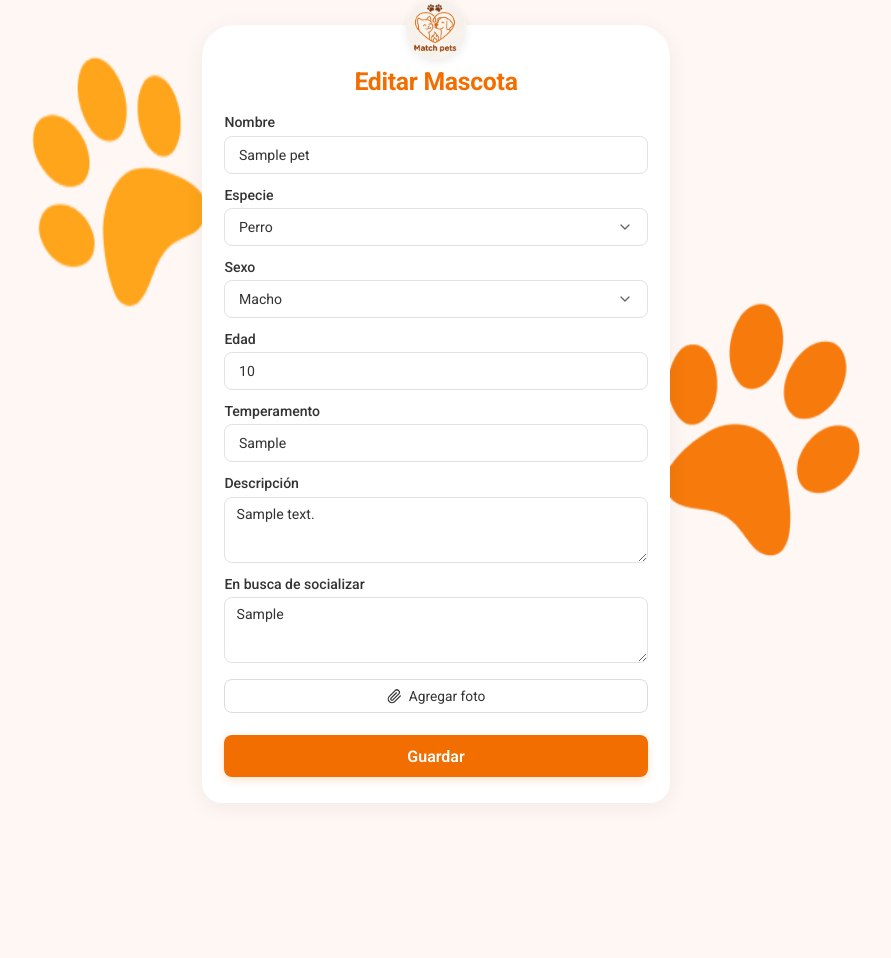
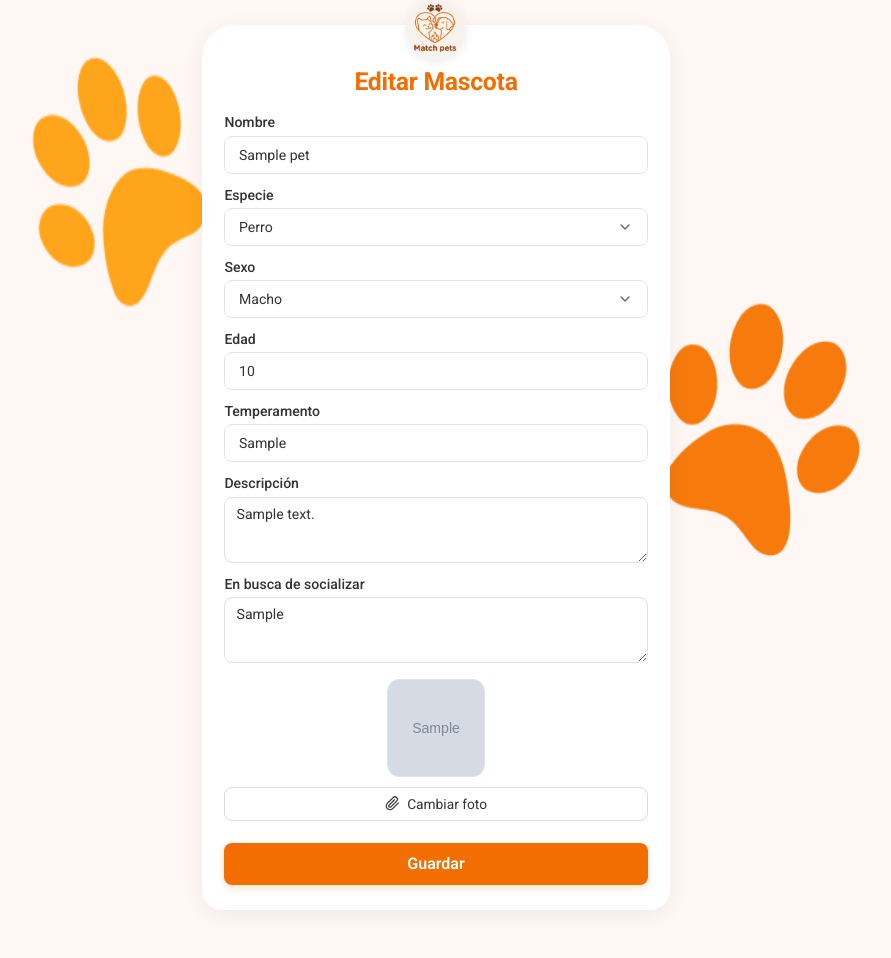
Before and after one commit to ATI-Equipo2/ATI-Equipo2, a Django app: page /editar_mascota/1 in a window 1280 px wide. Shown: the part 55-1013 px from the top of the page, without its empty margins (204-1095 px from the left). Before the commit the page ends 835 px from the top, so only its background shows below. Run offline with Django 5.2, Linux system fonts and the light colour scheme; a user stored in the database is signed in; tables that the repository leaves empty hold one stand-in row (values such as "Sample post"); grey boxes marked "Sample" are stand-in pictures; data that the repository does not hold is empty.

Commit message:
feat: mostrar la foto actual al editar una mascota
- add-pet.html muestra la foto actual de la mascota y el botón "Cambiar foto"
- al elegir una foto nueva se previsualiza antes de guardar

```diff
--- a/matchPets/static/css/add-pet.css
+++ b/matchPets/static/css/add-pet.css
@@ -186,9 +186,23 @@
 
 .photo-group {
   display: flex;
-  justify-content: center;
+  flex-direction: column;
+  align-items: center;
+  gap: 0.6rem;
   width: 100%;
   margin: 0.2rem 0;
+}
+
+.photo-preview {
+  width: 96px;
+  height: 96px;
+  object-fit: cover;
+  border-radius: 12px;
+  border: 1.2px solid #e2e2e2;
+}
+
+.photo-preview[hidden] {
+  display: none;
 }
 
 .btn-photo {
--- a/matchPets/templates/add-pet.html
+++ b/matchPets/templates/add-pet.html
@@ -71,13 +71,19 @@
             </div>
 
             <div class="photo-group">
+                <!-- Al editar se muestra la foto actual; al elegir otra se previsualiza la nueva -->
+                {% if form.instance.img %}
+                <img class="photo-preview" id="pet-photo-preview" src="{{ form.instance.img.url }}" alt="{% translate 'Foto actual' %}">
+                {% else %}
+                <img class="photo-preview" id="pet-photo-preview" alt="{% translate 'Vista previa de la foto' %}" hidden>
+                {% endif %}
                 <label class="btn-photo" for="pet-photo">
                     <svg class="clip-icon" viewBox="0 0 24 24" fill="none" stroke="currentColor" stroke-width="2"
                         stroke-linecap="round" stroke-linejoin="round">
                         <path
                             d="M21.44 11.05l-9.19 9.19a6 6 0 0 1-8.49-8.49l9.19-9.19a4 4 0 0 1 5.66 5.66l-9.2 9.19a2 2 0 0 1-2.83-2.83l8.49-8.48" />
                     </svg>
-                    <span id="photo-label-text">{% translate "Agregar foto" %}</span>
+                    <span id="photo-label-text">{% if form.instance.img %}{% translate "Cambiar foto" %}{% else %}{% translate "Agregar foto" %}{% endif %}</span>
                 </label>
                 {{ form.img }}
                 {% for error in form.img.errors %}<p class="field-error">{{ error }}</p>{% endfor %}
@@ -89,4 +95,17 @@
         </form>
     </div>
 </div>
+
+<script>
+(function () {
+    var input = document.getElementById('pet-photo');
+    var preview = document.getElementById('pet-photo-preview');
+    if (!input || !preview) return;
+    input.addEventListener('change', function () {
+        if (!input.files[0]) return;
+        preview.src = URL.createObjectURL(input.files[0]);
+        preview.hidden = false;
+    });
+})();
+</script>
 {% endblock %}
```
